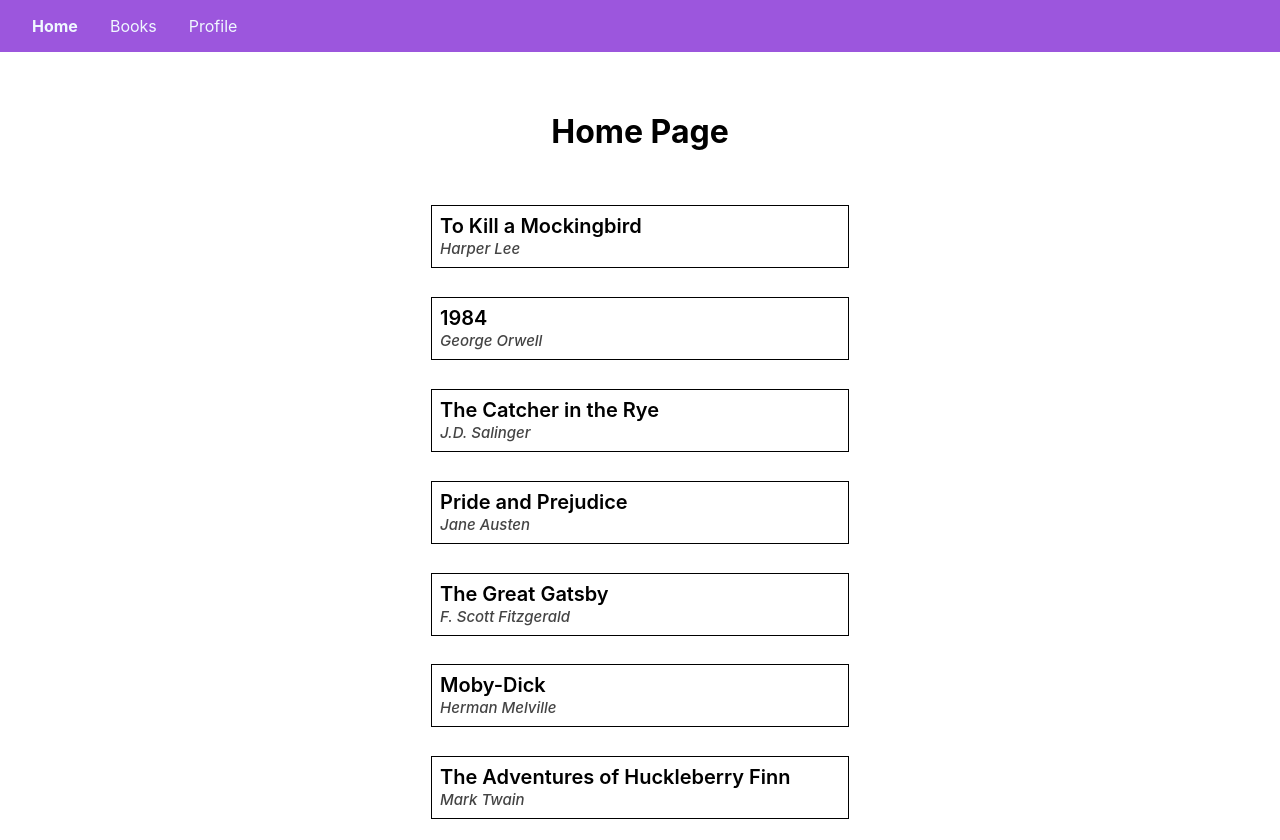
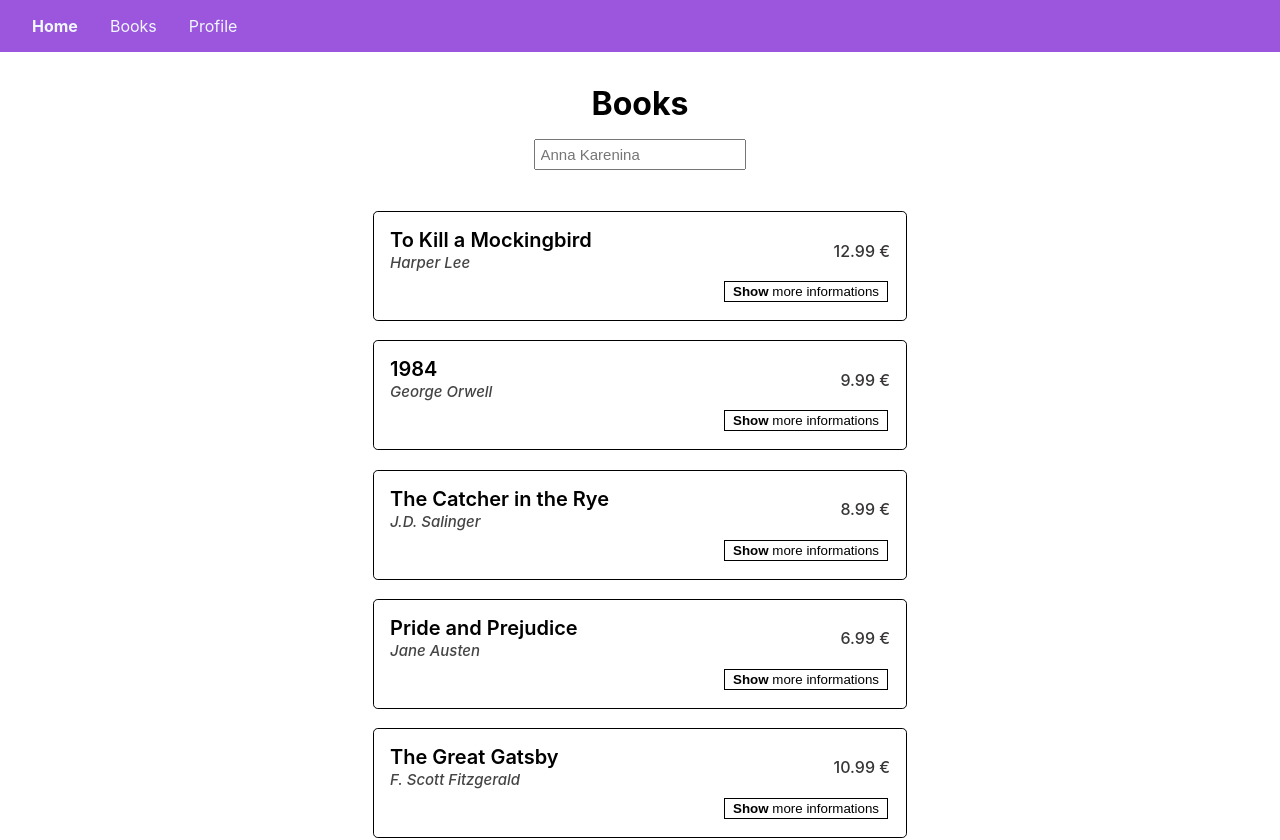
Before and after one commit to MajkoDev/book-management, a React (Vite) app: page / in a window 1280 px wide. Shown: the top 840 px of the page. Built offline with nearby package versions, Linux system fonts and the light colour scheme; data requests are answered from the project's data file; the HTML template or start-up script is replaced by a standard one.

Commit message:
finished

```diff
--- a/pages/HomePage.jsx
+++ b/pages/HomePage.jsx
@@ -1,47 +1,79 @@
-//? introduction to application with explanation
+//? displaying books in react-table
 
-import { useEffect } from "react";
-import useBookStore from "../store/useBookStore";
+import { useEffect, useState } from "react";
+import axios from "axios";
+import BookItem from "../components/BookItem";
 
 const HomePage = () => {
-  const books = useBookStore((state) => state.books);
-  const fetchBooks = useBookStore((state) => state.fetchBooks);
+  const [loading, setLoading] = useState(true);
+  const [books, setBooks] = useState([]);
 
+  // asynch fetching data with axios
   useEffect(() => {
-    fetchBooks();
-  }, [fetchBooks]);
+    const getBooks = async () => {
+      try {
+        const res = await axios
+          .get("http://localhost:3000/books")
+          .then((res) => setBooks(res.data))
+          .finally(() => setLoading(false));
+      } catch (err) {
+        console.log("There has been error somewhere.");
+      }
+    };
+    setTimeout(getBooks, 1500);
+  }, []);
 
-  console.log(books);
+  // searching functionality
+  const [searchBook, setSearchBook] = useState("");
+
+  function handleSearch(e) {
+    setSearchBook(e.target.value);
+  }
+
+  const searchingBooks = books.filter((book) => {
+    return book.title.toLowerCase().includes(searchBook.toLowerCase());
+  });
 
   return (
-    <div>
-      <div
-        style={{
-          marginTop: "20px",
-          display: "flex",
-          flexDirection: "column",
-          justifyContent: "center",
-          alignItems: "center",
-        }}
-      >
-        <h1 style={{ margin: "40px " }}>Home Page</h1>
-        {books.map((book) => (
-          <div
-            key={book.id}
-            style={{
-              border: "1px black solid",
-              margin: "0.9rem",
-              padding: "0.5rem",
-              minWidth: "400px",
-            }}
-          >
-            <div>
-              <h3>{book.title}</h3>
+    <div className="book-page">
+      <div className="searching">
+        <h1>Books</h1>
+        <input
+          type="text"
+          placeholder="Anna Karenina"
+          value={searchBook}
+          onChange={handleSearch}
+        />
+      </div>
+
+      {/*
+        <div className="displaying">
+                {JSONDATA.map((book) => (
+                <div className="book-item" key={book.id}>
+                    <div className="book-title">
+                    <div>
+                        <h3>{book.title}</h3>
+                        <h4>{book.author}</h4>
+                    </div>
+                    <h5>{book.price} €</h5>
+                    </div>
+                    <p>{book.description}</p>
+                </div>
+                ))}
             </div>
-            <h4>{book.author}</h4>
+         */}
+
+      {loading ? (
+        <h2 className="loading">Loading</h2>
+      ) : (
+        <>
+          <div className="displaying">
+            {searchingBooks.map((book) => (
+              <BookItem book={book} />
+            ))}
           </div>
-        ))}{" "}
-      </div>
+        </>
+      )}
     </div>
   );
 };
```
